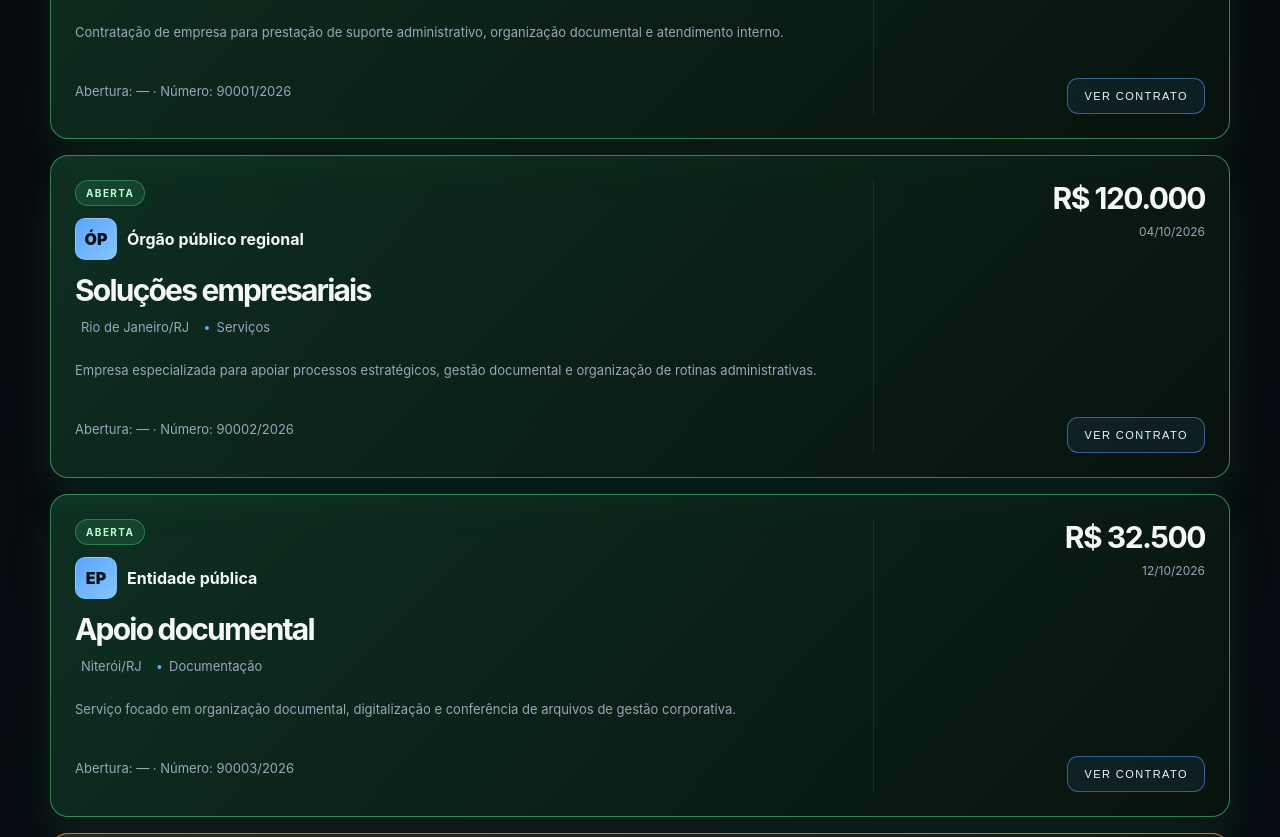
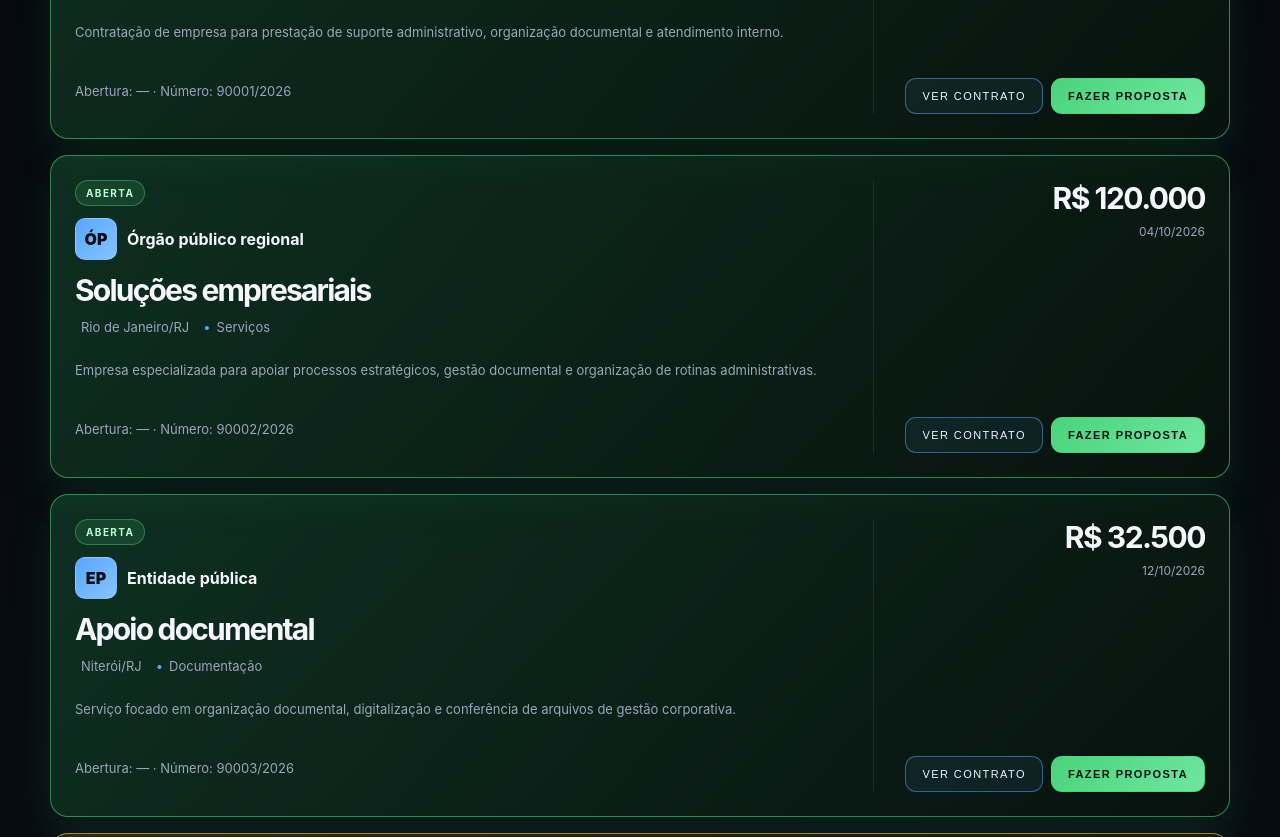
Before and after one commit to zGuiMou/docs-company, a plain HTML site: page docs_company/licitacoes.html in a window 1280 px wide. Shown: the part 764-1601 px from the top of the page. Drawn offline with Linux system fonts and the light colour scheme; no server answers.

Commit message:
Exibe botao de proposta em licitacoes abertas

```diff
--- a/docs_company/licitacoes.html
+++ b/docs_company/licitacoes.html
@@ -502,11 +502,18 @@
         const valueBlock = document.createElement('div');
         valueBlock.append(element('b', formatContractValue(item)), element('span', formatOnlyDate(item.deadline)));
         const actions = document.createElement('div');
-        actions.style.cssText = 'display:flex;flex-direction:column;gap:8px;align-items:flex-end';
+        actions.style.cssText = 'display:flex;flex-wrap:wrap;gap:8px;justify-content:flex-end';
         const openButton = element('button', 'Ver contrato', 'contract-btn');
         openButton.type = 'button';
         openButton.dataset.id = String(item.id);
         actions.appendChild(openButton);
+        if (item.status === 'ABERTA') {
+          const proposalButton = element('button', 'Fazer proposta', 'proposal-card-btn');
+          proposalButton.type = 'button';
+          proposalButton.dataset.id = String(item.id);
+          proposalButton.style.cssText = 'margin-top:16px;padding:11px 16px;border:1px solid rgba(74,211,122,.5);background:linear-gradient(135deg,#4ad37a,#6fe6a1);color:#041018;border-radius:11px;font-size:11px;letter-spacing:.13em;text-transform:uppercase;cursor:pointer;font-weight:900';
+          actions.appendChild(proposalButton);
+        }
         side.append(valueBlock, actions);
         card.append(main, side);
         listEl.appendChild(card);
@@ -514,6 +521,10 @@
 
       listEl.querySelectorAll('.contract-btn').forEach((button) => {
         button.addEventListener('click', () => openContract(Number(button.dataset.id)));
+      });
+
+      listEl.querySelectorAll('.proposal-card-btn').forEach((button) => {
+        button.addEventListener('click', () => handleProposalClick(Number(button.dataset.id)));
       });
 
       // (proposal button now moved inside contract modal)
```
